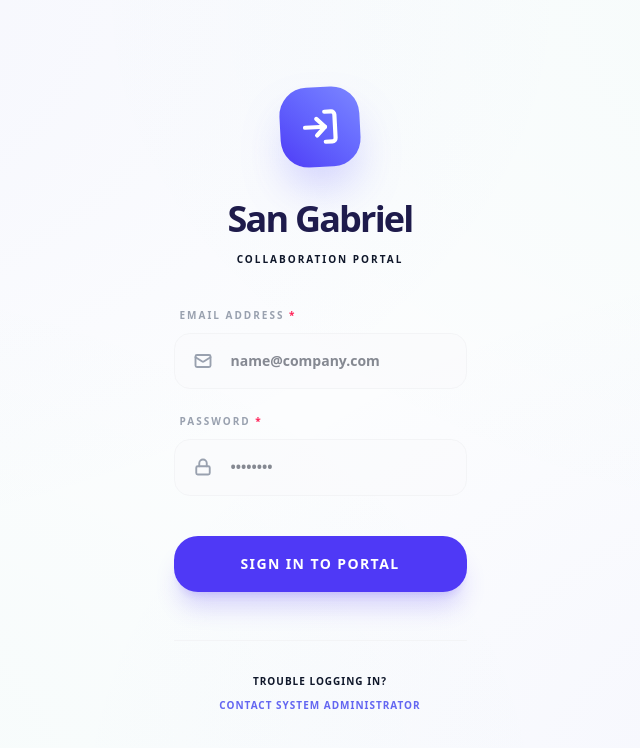
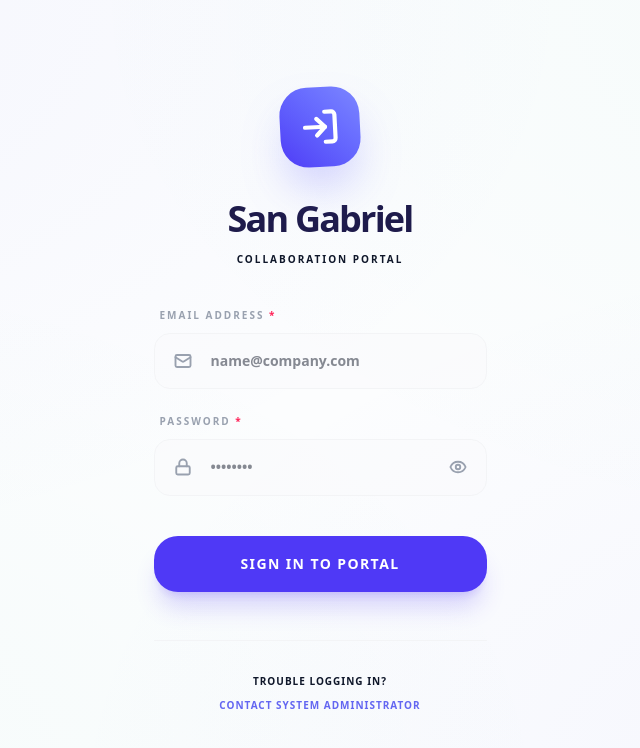
Before and after one commit to razak00001/sangabriel-portal, a Next.js app in the folder client/: page /login in a window 1280 px wide. Shown: the top 748 px of the page, without its empty margins (320-960 px from the left). Built offline with nearby package versions, Linux system fonts and the light colour scheme; no server answers.

Commit message:
updates 1

```diff
--- a/client/src/app/dashboard/team/page.jsx
+++ b/client/src/app/dashboard/team/page.jsx
@@ -35,6 +35,7 @@
   const { user: currentUser } = useAuth();
   const [users, setUsers] = useState([]);
   const [loading, setLoading] = useState(true);
+  const [searchTerm, setSearchTerm] = useState('');
   const [isModalOpen, setIsModalOpen] = useState(false);
   const [isResetModalOpen, setIsResetModalOpen] = useState(false);
   const [selectedUser, setSelectedUser] = useState(null);
--- a/client/src/components/ui/Input.jsx
+++ b/client/src/components/ui/Input.jsx
@@ -1,5 +1,6 @@
-import React from 'react';
+import React, { useState } from 'react';
 import { cn } from '../../utils/cn';
+import { Eye, EyeOff } from 'lucide-react';
 
 /**
  * Input Component
@@ -19,6 +20,10 @@
   success,
   ...props
 }) {
+  const [showPassword, setShowPassword] = useState(false);
+  const isPassword = type === 'password';
+  const inputType = isPassword ? (showPassword ? 'text' : 'password') : type;
+
   return (
     <div className={cn("flex flex-col gap-2.5", className)}>
       {label && (
@@ -40,7 +45,7 @@
         )}
         <input
           id={id}
-          type={type}
+          type={inputType}
           required={required}
           value={value}
           onChange={onChange}
@@ -48,11 +53,21 @@
           className={cn(
             "input-premium w-full",
             Icon && "pl-14",
+            isPassword && "pr-14",
             error && "border-rose-200 bg-rose-50/30 focus:border-rose-500 focus:ring-rose-500/10",
             success && "border-emerald-200 bg-emerald-50/30 focus:border-emerald-500 focus:ring-emerald-500/10"
           )}
           {...props}
         />
+        {isPassword && (
+          <button
+            type="button"
+            onClick={() => setShowPassword(!showPassword)}
+            className="absolute right-5 top-1/2 -translate-y-1/2 text-gray-400 hover:text-indigo-600 transition-colors z-10"
+          >
+            {showPassword ? <EyeOff size={18} strokeWidth={2.5} /> : <Eye size={18} strokeWidth={2.5} />}
+          </button>
+        )}
       </div>
       {error && (
         <p className="text-[10px] font-black text-rose-500 ml-1.5 uppercase tracking-widest animate-slide-up">
```
